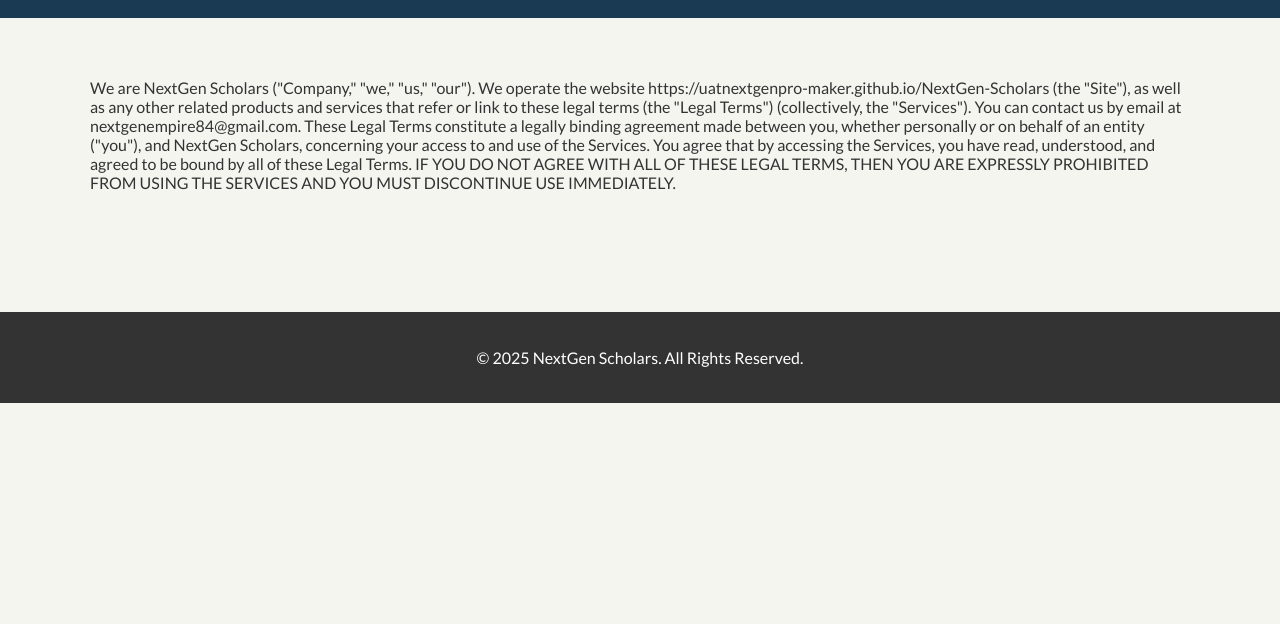
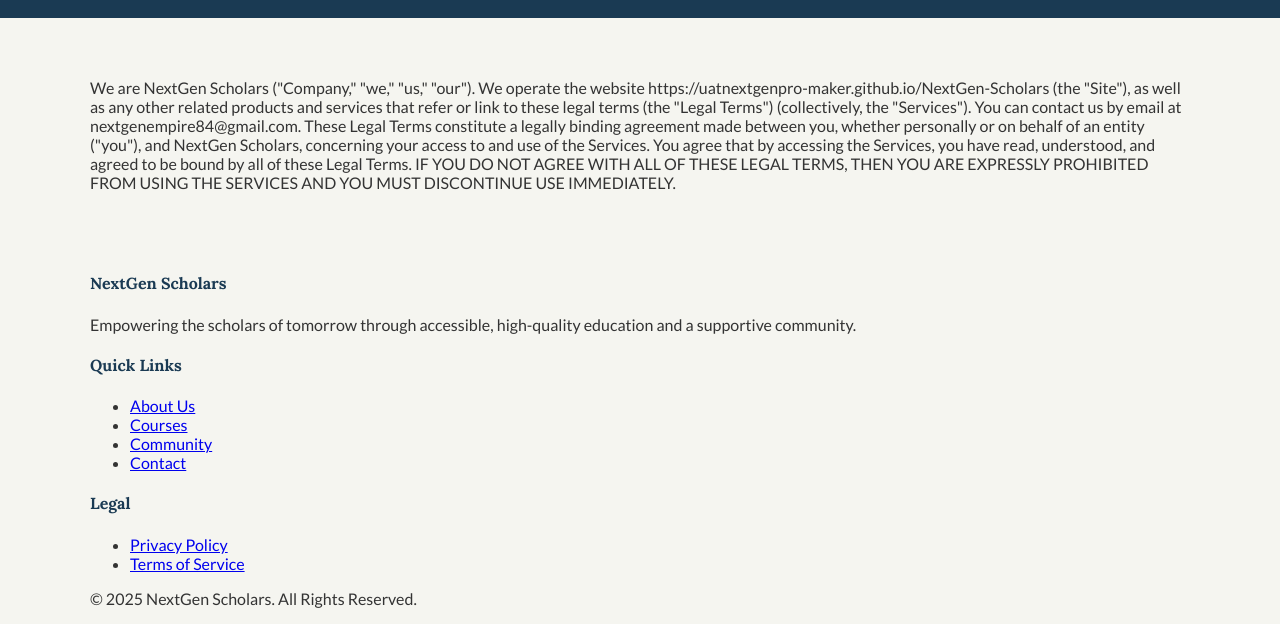
Before and after one commit to uatnextgenpro-maker/NextGen-Scholars, a plain HTML site: page privacy.html in a window 1280 px wide. Shown: the part 185-809 px from the top of the page. Drawn offline with Linux system fonts and the light colour scheme.

Commit message:
Update privacy.html

```diff
--- a/privacy.html
+++ b/privacy.html
@@ -48,10 +48,34 @@
     </main>
 
     <!-- The new footer will go here, but we will add it in the final step. -->
-    <footer class="footer">
-        <div class="container">
+    <footer class="footer-upgraded">
+    <div class="container">
+        <div class="footer-grid">
+            <div class="footer-col">
+                <h4>NextGen Scholars</h4>
+                <p>Empowering the scholars of tomorrow through accessible, high-quality education and a supportive community.</p>
+            </div>
+            <div class="footer-col">
+                <h4>Quick Links</h4>
+                <ul>
+                    <li><a href="about.html">About Us</a></li>
+                    <li><a href="courses.html">Courses</a></li>
+                    <li><a href="community.html">Community</a></li>
+                    <li><a href="contact.html">Contact</a></li>
+                </ul>
+            </div>
+            <div class="footer-col">
+                <h4>Legal</h4>
+                <ul>
+                    <li><a href="privacy.html">Privacy Policy</a></li>
+                    <li><a href="terms.html">Terms of Service</a></li>
+                </ul>
+            </div>
+        </div>
+        <div class="footer-bottom">
             <p>&copy; 2025 NextGen Scholars. All Rights Reserved.</p>
         </div>
+    </div>
     </footer>
 
     <script src="script.js"></script>
```
